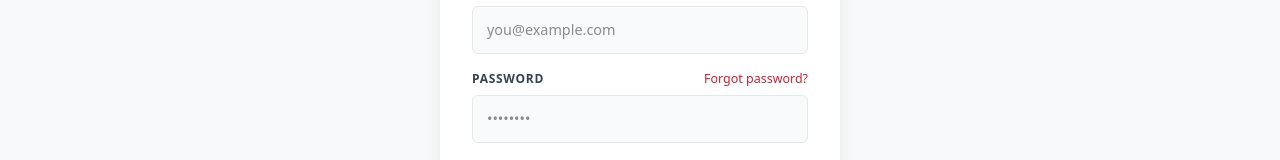
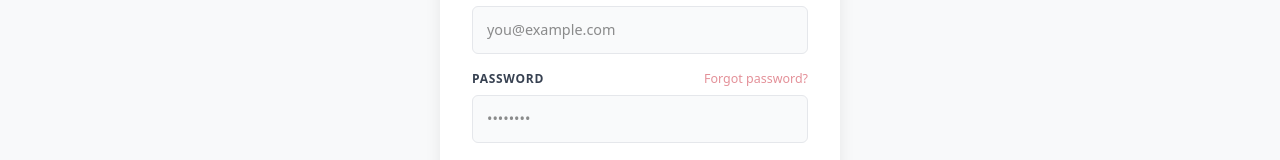
Before and after one commit to SI23DD/leaf-lore, a Next.js app: page /login in a window 1280 px wide. Shown: the part 437-597 px from the top of the page. Built offline with nearby package versions, Linux system fonts and the light colour scheme; no server answers.

Commit message:
Fix forgot-password link causing 404 loop

```diff
--- a/src/app/login/page.tsx
+++ b/src/app/login/page.tsx
@@ -259,7 +259,7 @@ export default function LoginPage() {
               <div>
                 <div className="ll-pw-row">
                   <label htmlFor="ll-password" className="ll-field-label" style={{ margin: 0 }}>Password</label>
-                  <Link href="/forgot-password" className="ll-forgot">Forgot password?</Link>
+                  <span className="ll-forgot" style={{cursor:'default', opacity:0.5}}>Forgot password?</span>
                 </div>
                 <input
                   id="ll-password"
```
